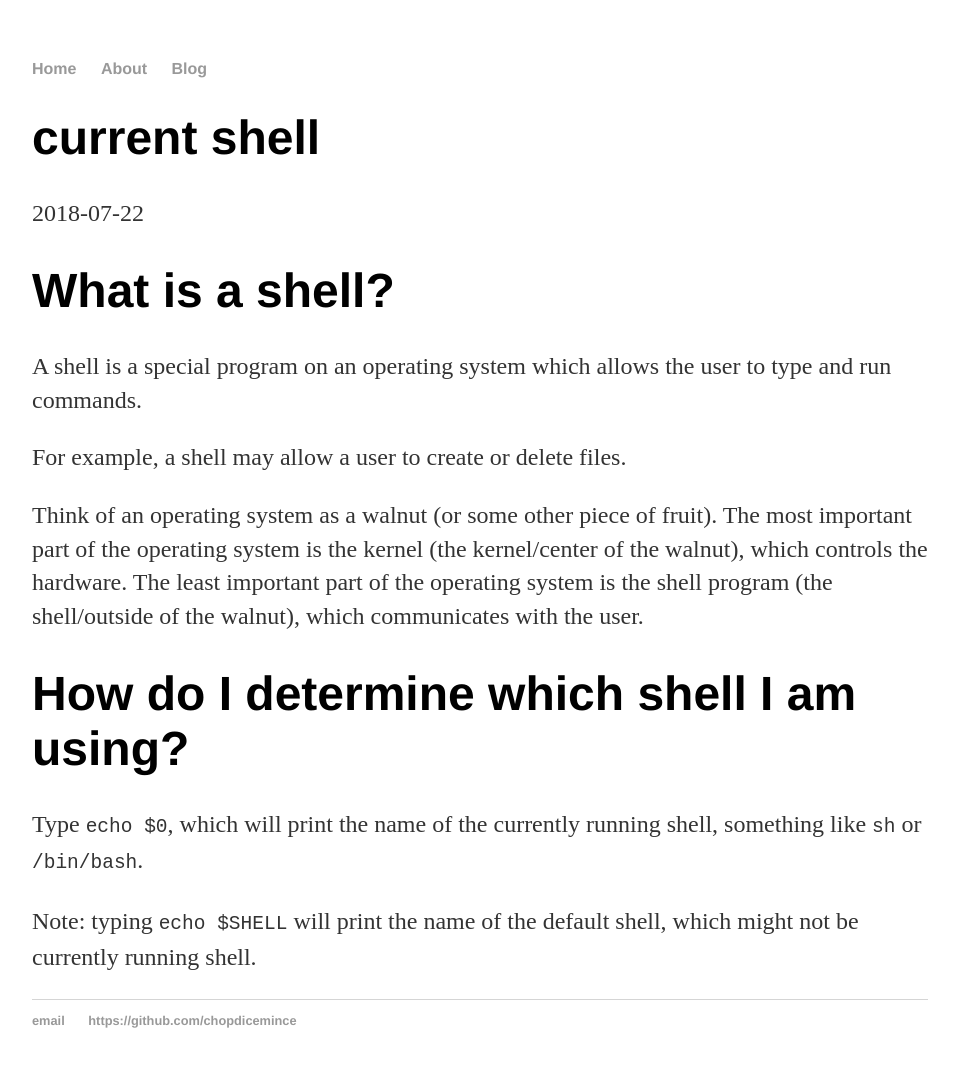
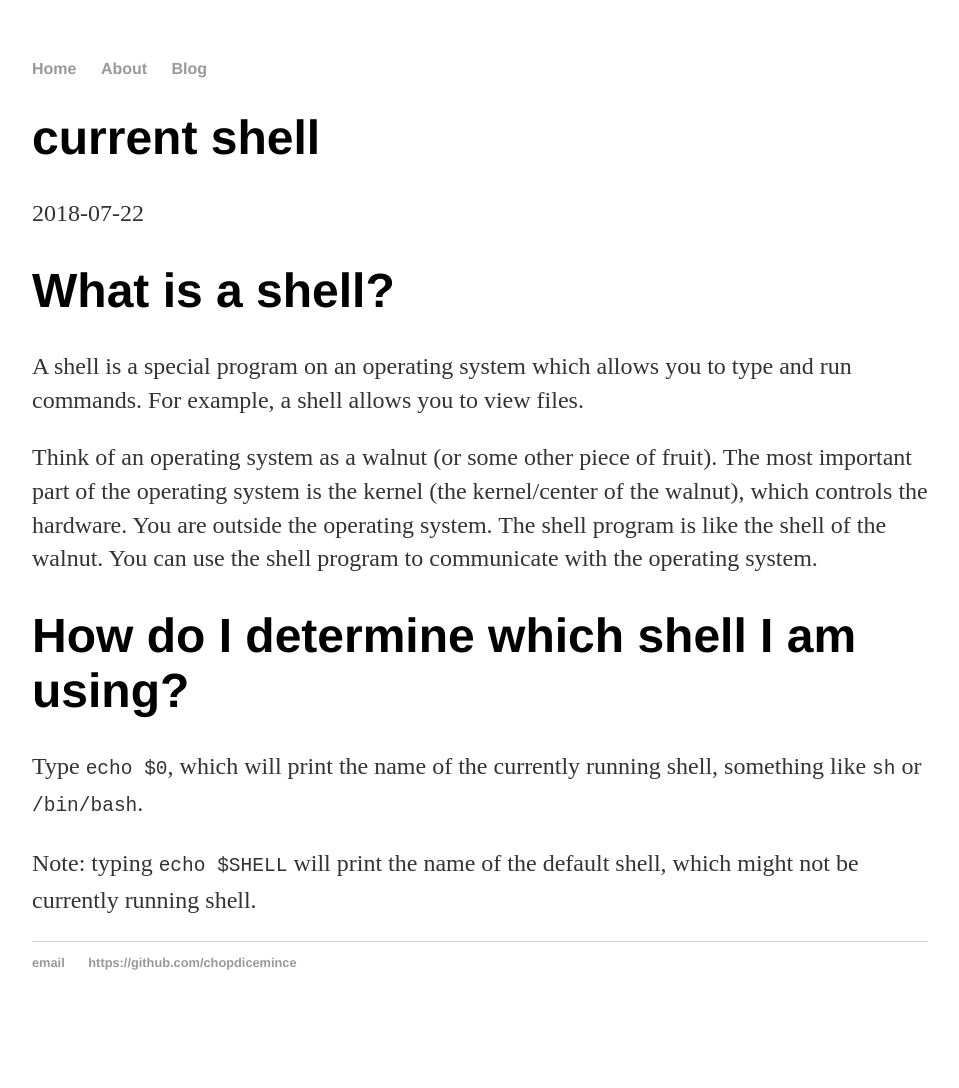
Before and after one commit to chopdicemince/chopdicemince.github.io, a Jekyll site: the page built from _posts/2018-07-22-current-shell.md, in a window 1280 px wide. Shown: the whole page, without its empty margins (160-1119 px from the left). Built offline with Jekyll 4.4.1, drawn with Linux system fonts in a browser that asks for light colours; after the commit the page ends 1030 px from its top, so only the background shows below that.

Commit message:
Change text

```diff
--- a/_posts/2018-07-22-current-shell.md
+++ b/_posts/2018-07-22-current-shell.md
@@ -6,11 +6,9 @@ date: 2018-07-22
 
 # What is a shell?
 
-A shell is a special program on an operating system which allows the user to type and run commands.
+A shell is a special program on an operating system which allows you to type and run commands. For example, a shell allows you to view files.
 
-For example, a shell may allow a user to create or delete files.
-
-Think of an operating system as a walnut (or some other piece of fruit). The most important part of the operating system is the kernel (the kernel/center of the walnut), which controls the hardware. The least important part of the operating system is the shell program (the shell/outside of the walnut), which communicates with the user.
+Think of an operating system as a walnut (or some other piece of fruit). The most important part of the operating system is the kernel (the kernel/center of the walnut), which controls the hardware. You are outside the operating system. The shell program is like the shell of the walnut. You can use the shell program to communicate with the operating system.
 
 # How do I determine which shell I am using?
 
```
